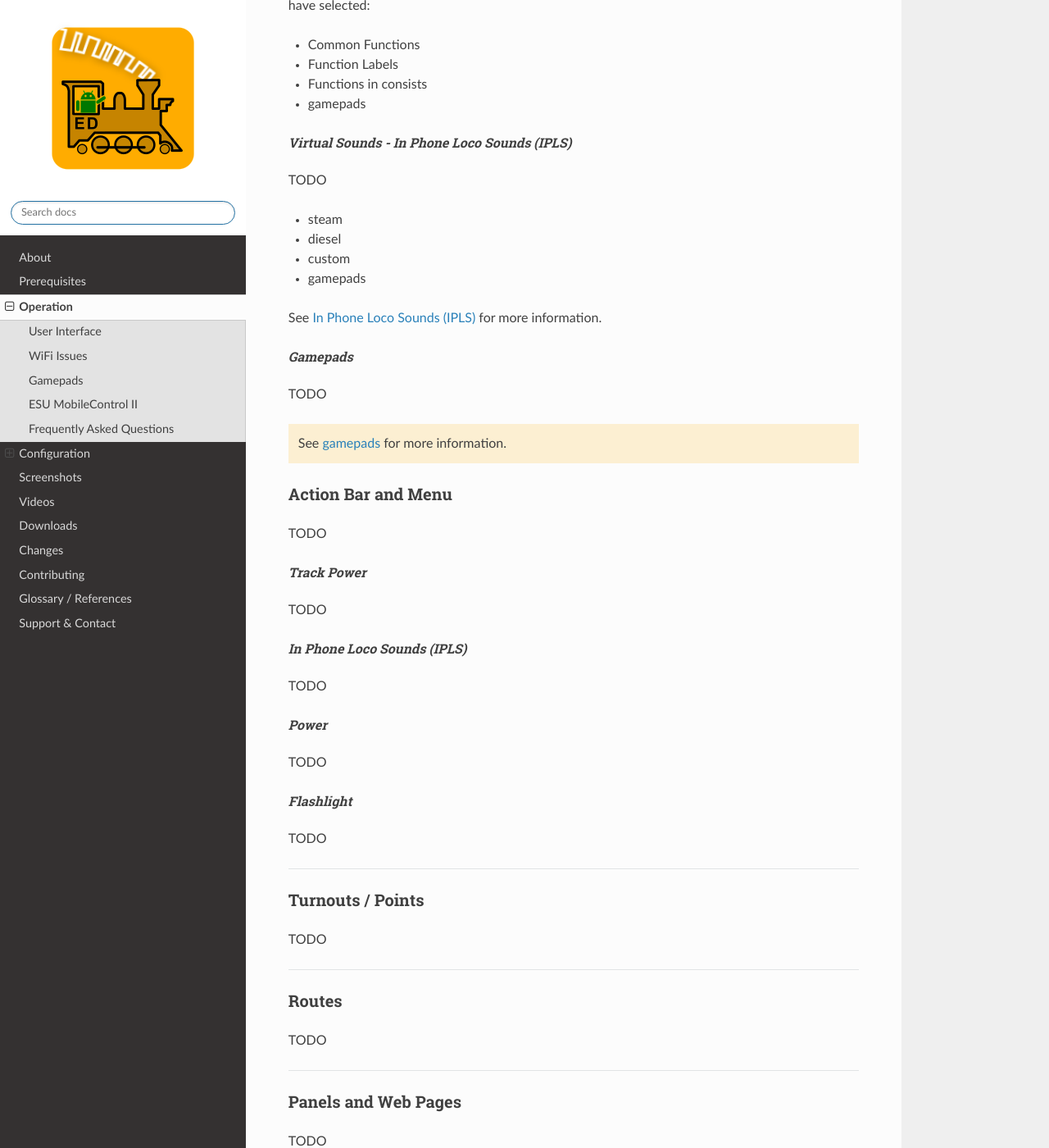
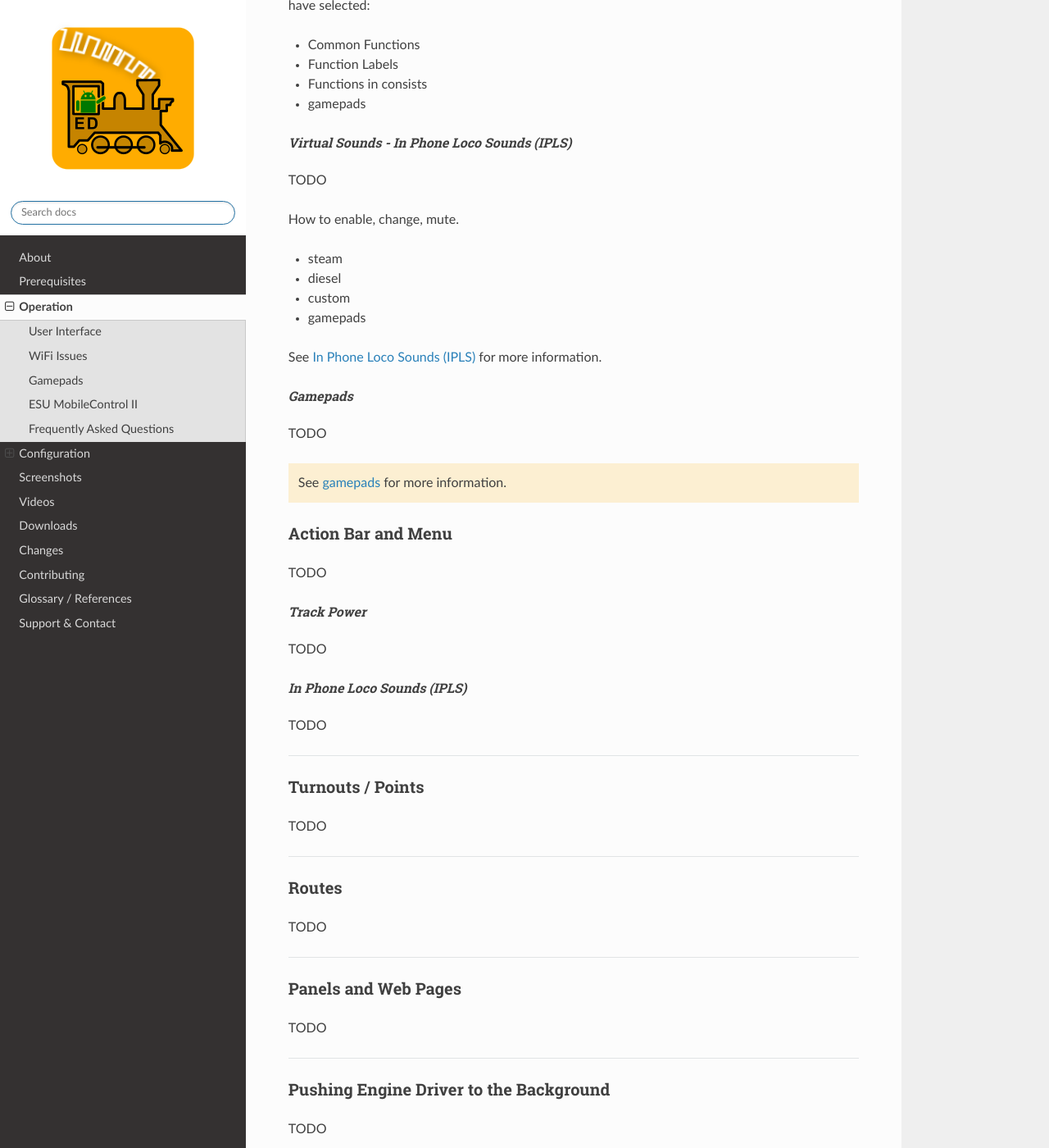
Before and after one commit to flash62au/EngineDriver_Home, a Sphinx documentation site: the page built from docs/operation/index.rst, in a window 1280 px wide and 1400 px high, scrolled down 6280 px. Shown: the whole window at 82% size. Built offline with Sphinx 7.4.7 and the Read the Docs theme 2.0.0, drawn with Linux system fonts in a browser that asks for light colours; comment, search, counter and statistics services are not loaded; some of the changed text lies outside the part shown.

Commit message:
Update index.rst

```diff
--- a/docs/operation/index.rst
+++ b/docs/operation/index.rst
@@ -312,10 +312,12 @@ Virtual Sounds - In Phone Loco Sounds (IPLS)
 
 TODO
 
-- steam
-- diesel
-- custom
-- gamepads
+How to enable, change, mute.
+
+* steam
+* diesel
+* custom
+* gamepads
 
 See `In Phone Loco Sounds (IPLS) <../configuration/ipls.html>`_ for more information.
 
@@ -344,16 +346,6 @@ In Phone Loco Sounds (IPLS)
 
 TODO
 
-Power
-""""""""""""""""""""""""""""""""""
-
-TODO
-
-Flashlight
-""""""""""""""""""""""""""""""""""
-
-TODO
-
 ----
 
 Turnouts / Points
@@ -378,7 +370,7 @@ TODO
 ----
 
 Pushing Engine Driver to the Background
-^^^^^^^^^^^^^^^^^^^^^^^^^^^^^^^^^^^^^^^^^^^^^^^^
+^^^^^^^^^^^^^^^^^^^^^^^^^^^^^^^^^^^^^^^^
 
 TODO
 
```
Also changed, not shown: other parts of docs/operation/index.rst (+14 -0 lines).
